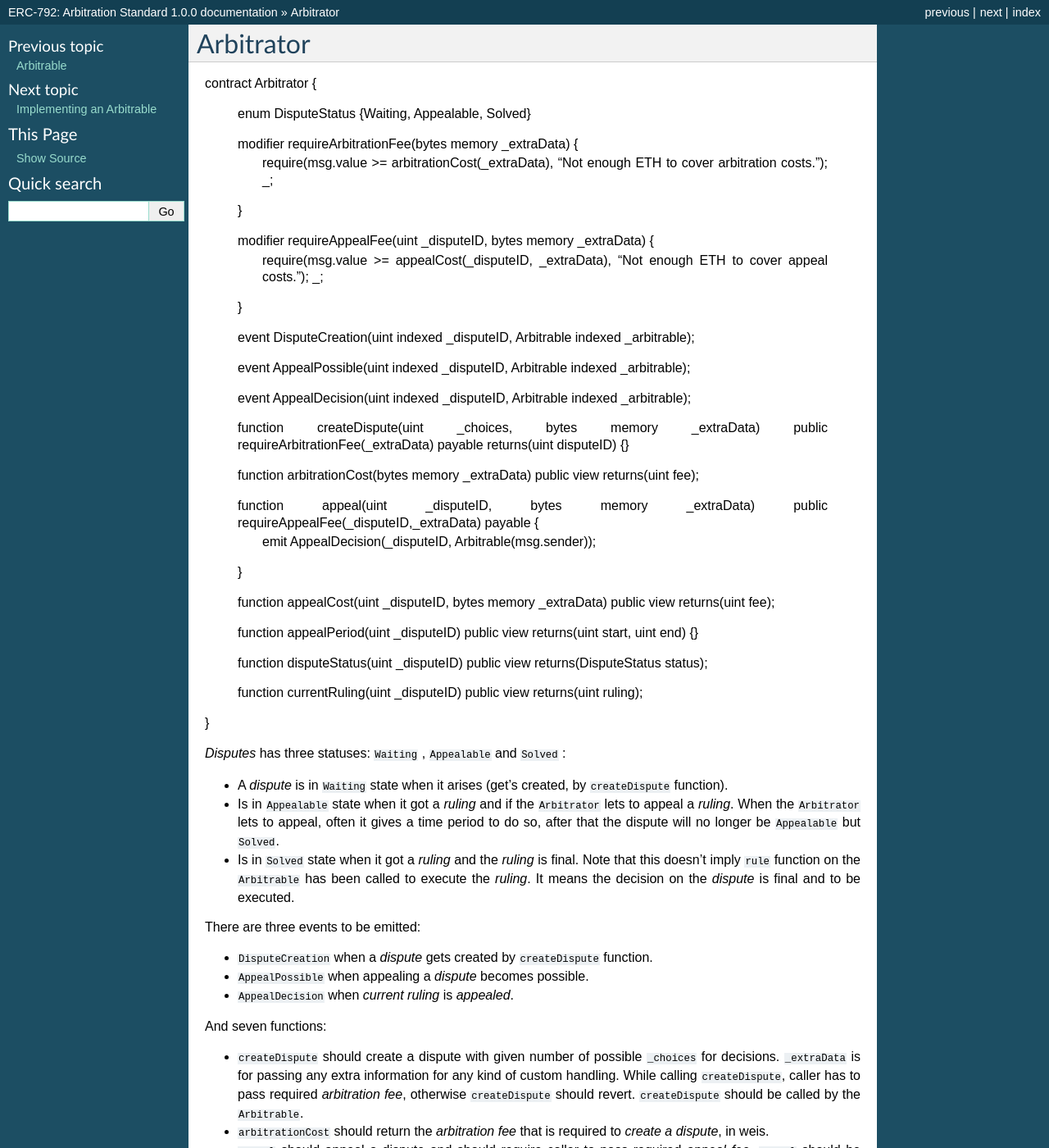
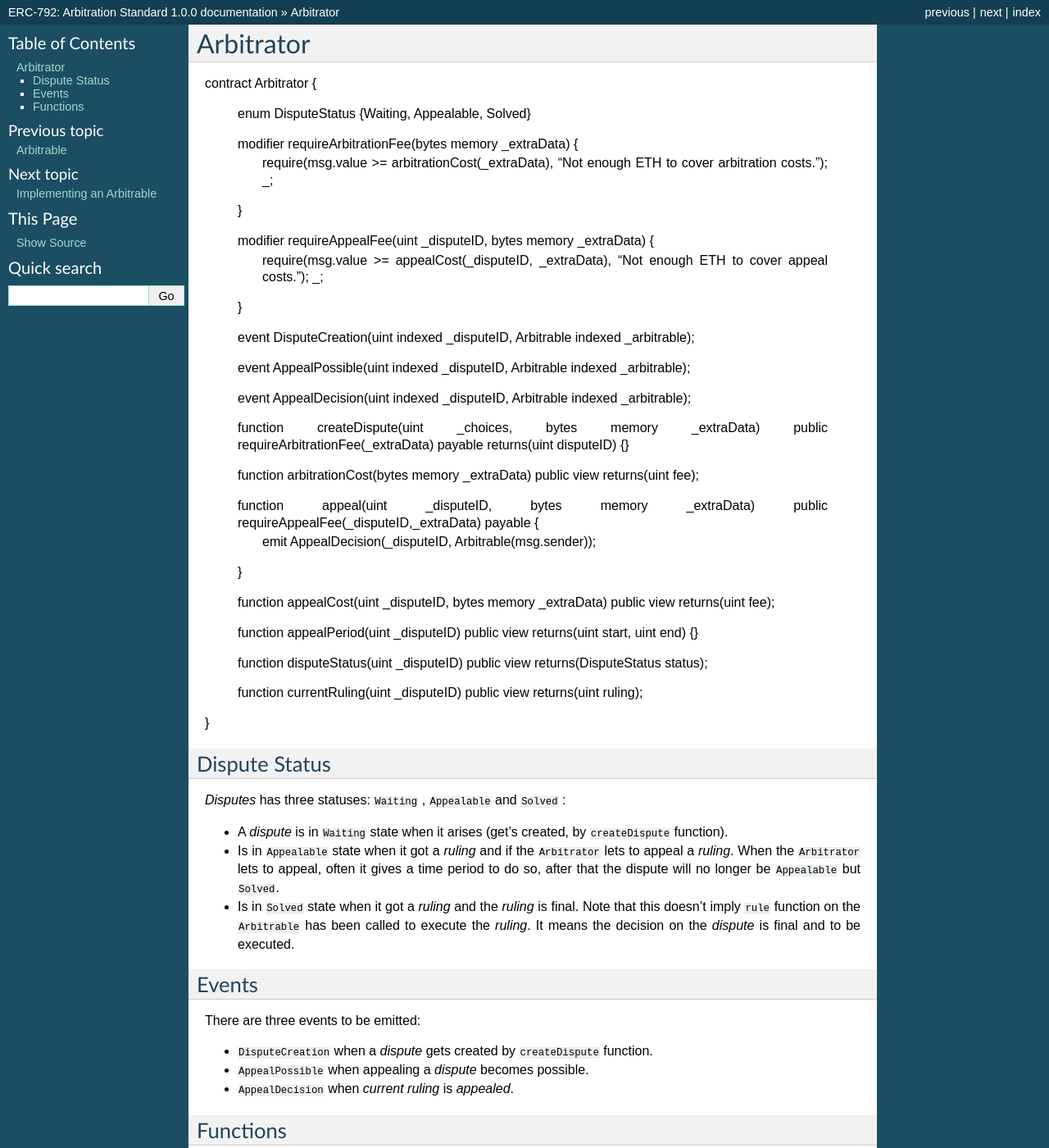
Before and after one commit to kleros/erc-792, a Sphinx documentation site: the page built from docs/arbitrator.rst, in a window 1280 px wide and 1400 px high. Shown: the whole window at 82% size. Built offline with Sphinx 7.4.7, drawn with Linux system fonts in a browser that asks for light colours.

Commit message:
style(arbitrator): improve styling

```diff
--- a/docs/arbitrator.rst
+++ b/docs/arbitrator.rst
@@ -3,7 +3,8 @@ Arbitrator
 ==========
 
 
-.. code-block::javascript
+.. code-block::none
+  :linenothreshold: 10
 
 contract Arbitrator {
 
@@ -46,6 +47,10 @@ contract Arbitrator {
 
 }
 
+
+Dispute Status
+##############
+
 *Disputes* has three statuses: ``Waiting`` , ``Appealable`` and ``Solved`` :
 
 * A *dispute* is in ``Waiting`` state when it arises (get's created, by ``createDispute`` function).
@@ -53,6 +58,10 @@ contract Arbitrator {
 * Is in ``Appealable`` state when it got a *ruling* and if the ``Arbitrator`` lets to appeal a *ruling*. When the ``Arbitrator`` lets to appeal, often it gives a time period to do so, after that the dispute will no longer be ``Appealable`` but ``Solved``.
 
 * Is in ``Solved`` state when it got a *ruling* and the *ruling* is final. Note that this doesn't imply ``rule`` function on the ``Arbitrable`` has been called to execute the *ruling*. It means the decision on the *dispute* is final and to be executed.
+
+
+Events
+######
 
 There are three events to be emitted:
 
@@ -62,6 +71,9 @@ There are three events to be emitted:
 
 * ``AppealDecision`` when *current ruling* is *appealed*.
 
+
+Functions
+#########
 
 And seven functions:
 
```
